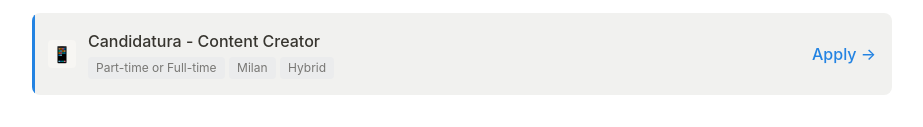
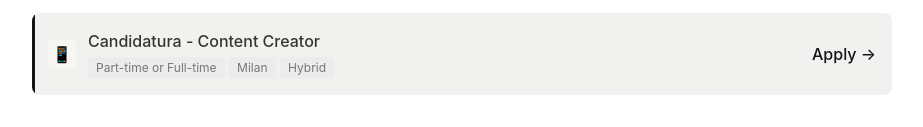
Before and after one commit to tommasotiezzi/amiajobs, a plain HTML site: page index.html in a window 1280 px wide. In both pictures the pointer is over the link 640 px from the left and 402 px from the top of the page. Shown: the part 348-475 px from the top of the page, without its empty margins (178-1101 px from the left). Drawn offline with Linux system fonts and the light colour scheme.

Commit message:
Update style.css
update color buttons

```diff
--- a/style.css
+++ b/style.css
@@ -88,7 +88,7 @@ h1 {
     content: "Apply →";
     position: absolute;
     right: 16px;
-    color: var(--notion-blue);
+    color: #141414;
     font-weight: 500;
 }
 
@@ -138,7 +138,7 @@ h1 {
     top: 0;
     height: 100%;
     width: 3px;
-    background-color: var(--notion-blue);
+    background-color: #141414;
     transform: scaleY(0);
     transition: transform 0.2s ease;
 }
```
